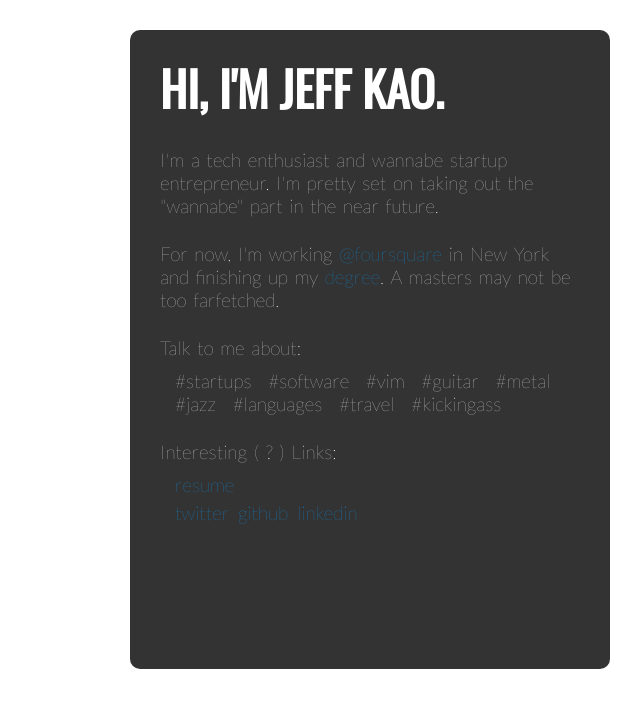
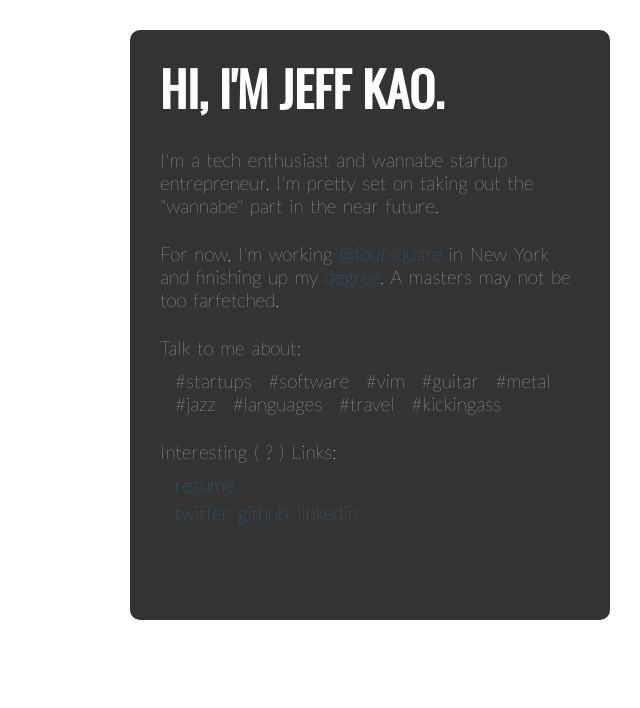
Before and after one commit to jkao/jkao.github.io, a Jekyll site: the page index.html, which Jekyll copies as it is, in a window 1280 px wide. Shown: the top 708 px of the page, without its empty margins (640-1280 px from the left). Built offline with Jekyll 4.4.1, drawn with Linux system fonts in a browser that asks for light colours; nearby versions of some CDN libraries.

Commit message:
Minor about box styling

```diff
--- a/assets/css/styles.css
+++ b/assets/css/styles.css
@@ -18,7 +18,7 @@ body{margin:10px}h1{font-size:138.5%}h2{font-size:123.1%}h3{font-size:108%}h1,h2
   display: block;
   font-size: 11px;
   color: #fff;
-  height: 599px;
+  height: 550px;
   padding-bottom: 30px;
   padding-left: 30px;
   padding-right: 30px;
```
